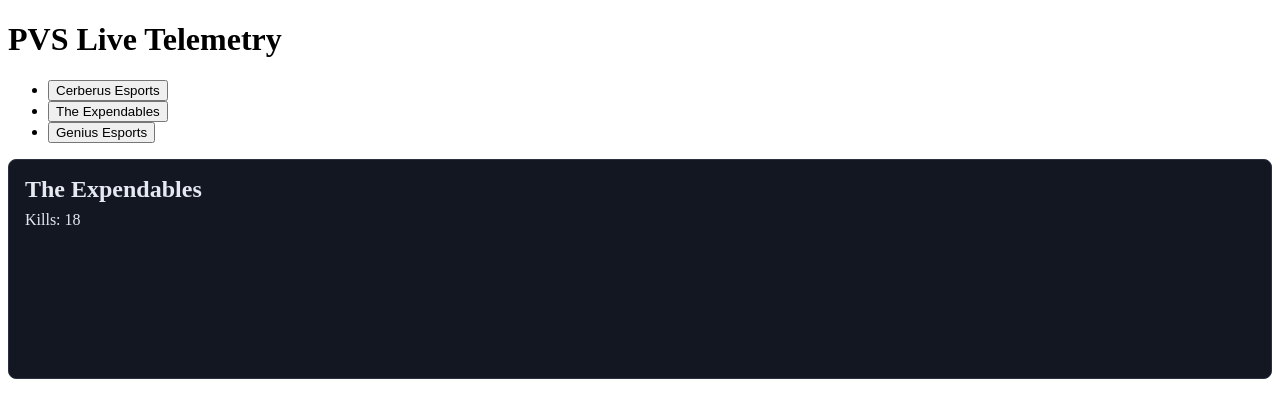
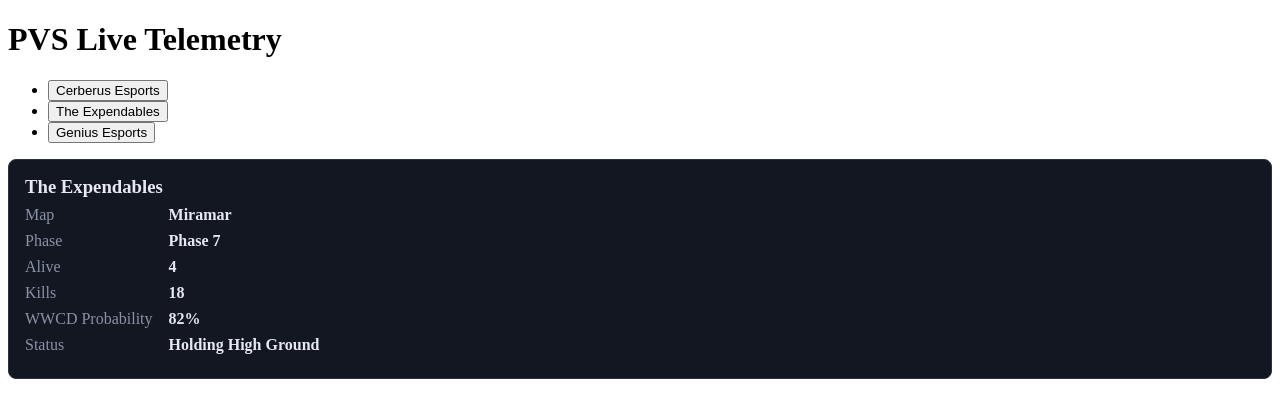
Before and after one commit to lqnanh/24521155_LeNguyenNgoc_Lab3, a React (Vite) app in the folder exc3/: page / in a window 1280 px wide. Shown: the top 418 px of the page. Built offline with nearby package versions, Linux system fonts and the light colour scheme.

Commit message:
feat(ex3): render full squad stats with semantic dl

```diff
--- a/exc3/src/components/PubgMatchTelemetry.jsx
+++ b/exc3/src/components/PubgMatchTelemetry.jsx
@@ -1,6 +1,15 @@
-import { useEffect, useState } from 'react';
+import { Fragment, useEffect, useState } from 'react';
 import { fetchKraftonPubgTelemetry } from '../api/fetchTelemetry.js';
 import styles from './PubgMatchTelemetry.module.css';
+
+const INFO_LABELS = {
+  map: 'Map',
+  phase: 'Phase',
+  alive: 'Alive',
+  kills: 'Kills',
+  wwcdProb: 'WWCD Probability',
+  status: 'Status',
+};
 
 function PubgMatchTelemetry({ squadId = 'te' }) {
   const [view, setView] = useState({ status: 'IDLE', data: null, error: null });
@@ -52,10 +61,20 @@ function PubgMatchTelemetry({ squadId = 'te' }) {
   }
 
   if (view.status === 'SUCCESS') {
+    const { name, map, phase, alive, kills, wwcdProb, status } = view.data;
+    const info = { map, phase, alive, kills, wwcdProb, status };
+
     return (
-      <article className={styles.card}>
-        <h2 className={styles.title}>{view.data.name}</h2>
-        <span>Kills: {view.data.kills}</span>
+      <article className={styles.card} aria-live="polite">
+        <h3 className={styles.title}>{name}</h3>
+        <dl className={styles.infoList}>
+          {Object.entries(info).map(([key, value]) => (
+            <Fragment key={key}>
+              <dt className={styles.term}>{INFO_LABELS[key]}</dt>
+              <dd className={styles.value}>{value}</dd>
+            </Fragment>
+          ))}
+        </dl>
       </article>
     );
   }
--- a/exc3/src/components/PubgMatchTelemetry.module.css
+++ b/exc3/src/components/PubgMatchTelemetry.module.css
@@ -23,6 +23,23 @@
   margin: 0 0 8px;
 }
 
+.infoList {
+  display: grid;
+  grid-template-columns: auto 1fr;
+  gap: 8px 16px;
+  margin: 0;
+}
+
+.term {
+  color: #8a93a6;
+}
+
+.value {
+  margin: 0;
+  font-weight: 600;
+  overflow-wrap: anywhere;
+}
+
 @keyframes pulse {
   0%,
   100% {
```
